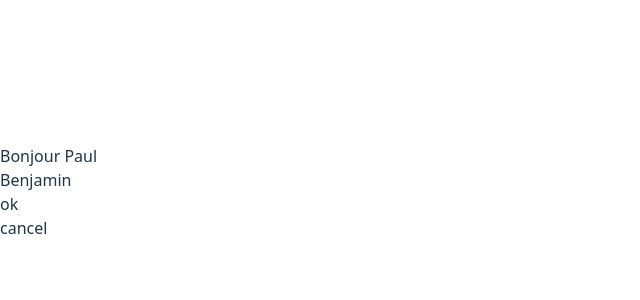
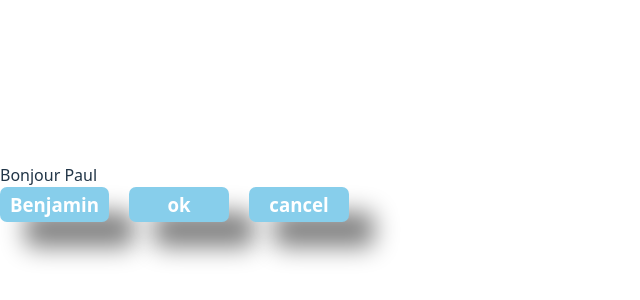
Before and after one commit to pmglg/orsys_react, a React app in the folder app/: page / in a window 1280 px wide. Shown: the part 208-508 px from the top of the page, without its empty margins (0-640 px from the left). Built offline with nearby package versions, Linux system fonts and the light colour scheme; the HTML template or start-up script is replaced by a standard one.

Commit message:
feat: style

```diff
--- a/app/src/components/ui/Button/Button.jsx
+++ b/app/src/components/ui/Button/Button.jsx
@@ -1,16 +1,17 @@
 import React from "react";
+import style from './Button.module.css'
 
 const Button = ({ title, onButtonClick }) => {
   console.log(title);
   return (
-    <div
-      className="Button"
+    <button
+      className={style.Button}
       onClick={(evt) => {
         onButtonClick(title);
       }}
     >
       {title}
-    </div>
+    </button>
   );
 };
 
--- /dev/null
+++ b/app/src/components/ui/Button/Button.module.css
@@ -0,0 +1,18 @@
+.Button {
+  border: none;
+  border-radius: 7px;
+  padding: 5px 10px;
+  font-size: 14pt;
+  font-weight: 900;
+  margin-right: 20px;
+  box-shadow: 25px 25px 25px grey;
+  min-width: 100px;
+
+  background-color: skyblue;
+  color: white;
+}
+.Button:hover {
+  box-shadow: 15px 15px 15px grey;
+
+  border: 1px solid #afafaf;
+}
```
